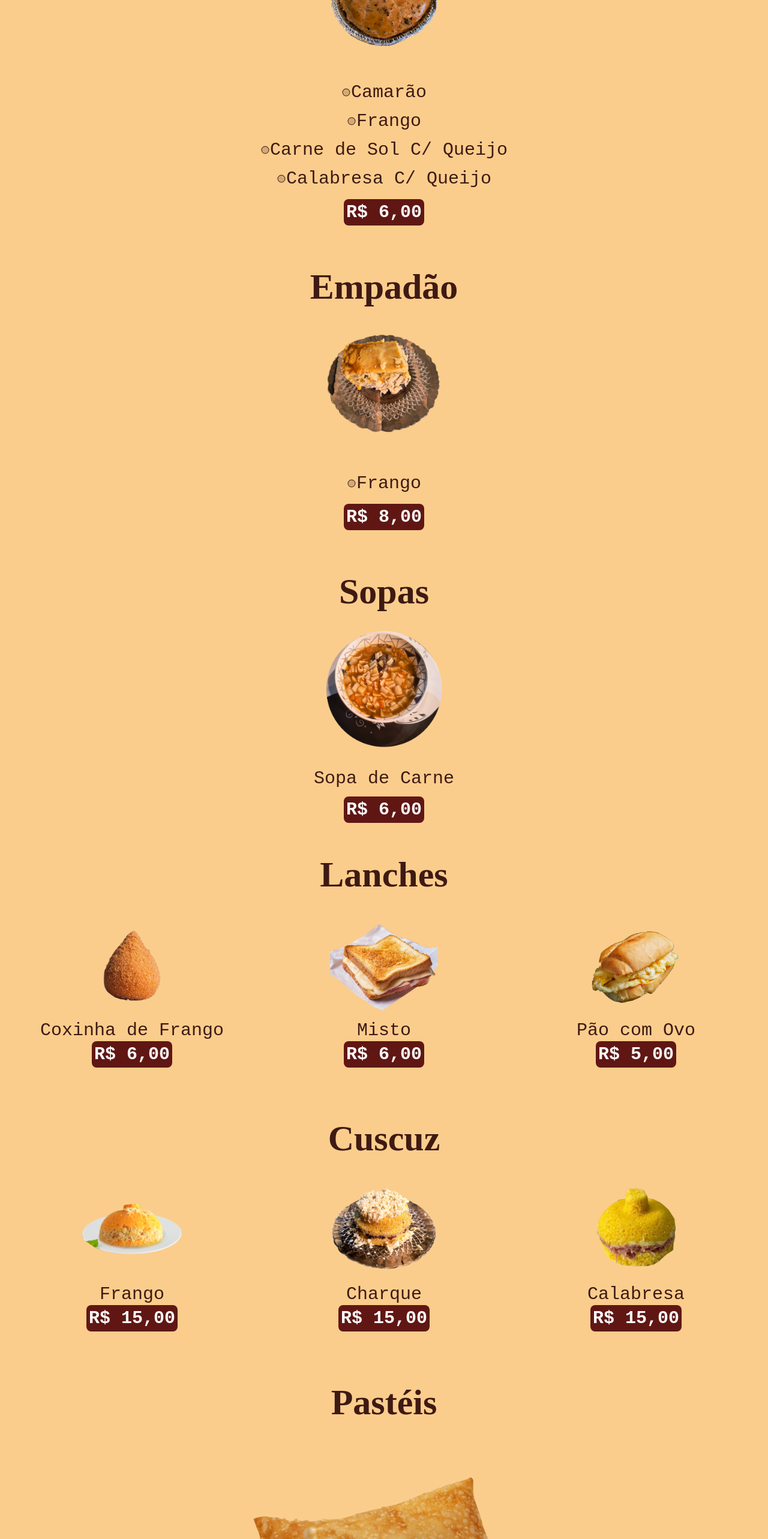
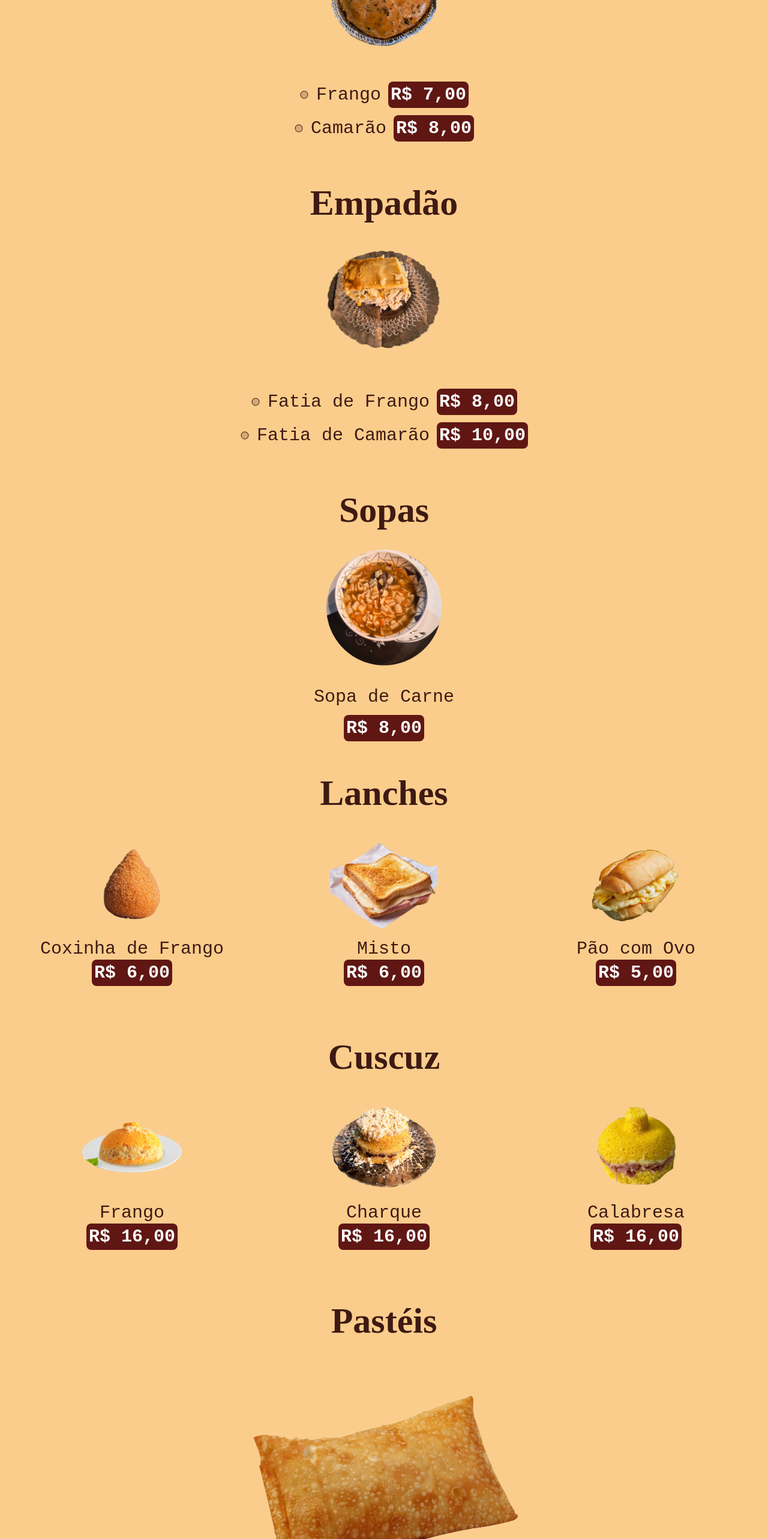
Before and after one commit to sauba/spa-comedoria-emporio-brisa, a Next.js app: page / in a window 1280 px wide. Shown: the part 1060-3626 px from the top of the page at 60% size. Built offline with nearby package versions, Linux system fonts and the light colour scheme.

Commit message:
Update: products price and images

```diff
--- a/src/components/CardapioCuscuz/index.tsx
+++ b/src/components/CardapioCuscuz/index.tsx
@@ -28,7 +28,7 @@ export default function CardapioCuscuz() {
           <Image src={imgCuscuzFrango} width={180} height={180} alt="" className={`mx-auto hover:transition-transform hover:scale-150 hover:cursor-pointer`} priority />
           <div className={`flex flex-col justify-center items-center`}>
             <span className={`text-xl lg:text-2xl xl:text-3xl 2xl:text-4xl font-pt-mono`}>Frango</span>
-            <span className={`text-xl lg:text-2xl xl:text-3xl 2xl:text-4xl p-1 font-pt-mono font-bold rounded-lg bg-own-brown text-zinc-50`}>R$ 15,00</span>
+            <span className={`text-xl lg:text-2xl xl:text-3xl 2xl:text-4xl p-1 font-pt-mono font-bold rounded-lg bg-own-brown text-zinc-50`}>R$ 16,00</span>
           </div>
         </span>
 
@@ -36,7 +36,7 @@ export default function CardapioCuscuz() {
           <Image src={`/cuscuzCharque.svg`} width={180} height={180} alt="" className={`mx-auto hover:transition-transform hover:scale-150 hover:cursor-pointer`} priority />
           <div className={`flex flex-col justify-center items-center`}>
             <span className={`text-xl lg:text-2xl xl:text-3xl 2xl:text-4xl font-pt-mono`}>Charque</span>
-            <span className={`text-xl lg:text-2xl xl:text-3xl 2xl:text-4xl p-1 font-pt-mono font-bold rounded-lg bg-own-brown text-zinc-50`}>R$ 15,00</span>
+            <span className={`text-xl lg:text-2xl xl:text-3xl 2xl:text-4xl p-1 font-pt-mono font-bold rounded-lg bg-own-brown text-zinc-50`}>R$ 16,00</span>
           </div>
         </span>
 
@@ -44,7 +44,7 @@ export default function CardapioCuscuz() {
           <Image src={imgCuscuzCalabresa} width={180} height={180} alt="" className={`mx-auto hover:transition-transform hover:scale-150 hover:cursor-pointer`} priority />
           <div className={`flex flex-col justify-center items-center`}>
             <span className={`text-xl lg:text-2xl xl:text-3xl 2xl:text-4xl font-pt-mono`}>Calabresa</span>
-            <span className={`text-xl lg:text-2xl xl:text-3xl 2xl:text-4xl p-1 font-pt-mono font-bold rounded-lg bg-own-brown text-zinc-50`}>R$ 15,00</span>
+            <span className={`text-xl lg:text-2xl xl:text-3xl 2xl:text-4xl p-1 font-pt-mono font-bold rounded-lg bg-own-brown text-zinc-50`}>R$ 16,00</span>
           </div>
         </span>
       </div>
--- a/src/components/CardapioEmpadao/index.tsx
+++ b/src/components/CardapioEmpadao/index.tsx
@@ -19,34 +19,24 @@ export default function CardapioEmpadas() {
       `} id="empadao">
       <span className={`flex-col justify-center items-center gap-2`}>
         <p className={`text-6xl 2xl:text-8xl pt-14 font-bold`}>Empadão</p>
-        <Image src={`/empadao.svg`} width={200} height={200} className={`mx-auto py-8 hover:transition-transform hover:scale-150 hover:cursor-pointer`} alt="" />
+        <Image src={`/empadaofrango.svg`} width={200} height={200} className={`mx-auto py-8 hover:transition-transform hover:scale-150 hover:cursor-pointer`} alt="" />
       </span>
 
       <div className={`w-full p-4 flex flex-col justify-center items-center gap-4`}>
         <div className={`flex flex-col justify-center items-center gap-3`}>
-          {/* <span className={`w-full flex text-center justify-center xl:justify-center items-center`}>
+
+          <span className={`w-full flex text-center justify-center xl:justify-center items-center gap-3`}>
             <Circle size={16} weight="duotone" />
-            <span className={`text-xl lg:text-2xl xl:text-3xl 2xl:text-4xl font-pt-mono`}>Camarão</span>
-          </span> */}
-
-          <span className={`w-full flex text-center justify-center xl:justify-center items-center`}>
-            <Circle size={16} weight="duotone" />
-            <span className={`text-xl lg:text-2xl xl:text-3xl 2xl:text-4xl font-pt-mono`}>Frango</span>
+            <span className={`text-xl lg:text-2xl xl:text-3xl 2xl:text-4xl font-pt-mono`}>Fatia de Frango</span>
+            <span className={`text-xl lg:text-2xl xl:text-3xl 2xl:text-4xl p-1 font-pt-mono font-bold rounded-lg bg-own-brown text-zinc-50`}>R$ 8,00</span>
           </span>
 
-          {/* <span className={`w-full flex text-center justify-center xl:justify-center items-center`}>
+          <span className={`w-full flex text-center justify-center xl:justify-center items-center gap-3`}>
             <Circle size={16} weight="duotone" />
-            <span className={`text-xl lg:text-2xl xl:text-3xl 2xl:text-4xl font-pt-mono`}>Carne de Sol C/ Queijo</span>
+            <span className={`text-xl lg:text-2xl xl:text-3xl 2xl:text-4xl font-pt-mono`}>Fatia de Camarão</span>
+            <span className={`text-xl lg:text-2xl xl:text-3xl 2xl:text-4xl p-1 font-pt-mono font-bold rounded-lg bg-own-brown text-zinc-50`}>R$ 10,00</span>
           </span>
-
-          <span className={`w-full flex text-center justify-center xl:justify-center items-center`}>
-            <Circle size={16} weight="duotone" />
-            <span className={`text-xl lg:text-2xl xl:text-3xl 2xl:text-4xl font-pt-mono`}>Calabresa C/ Queijo</span>
-          </span> */}
         </div>
-        <span className={`w-full flex text-center justify-center xl:justify-center items-center`}>
-          <span className={`text-xl lg:text-2xl xl:text-3xl 2xl:text-4xl p-1 font-pt-mono font-bold rounded-lg bg-own-brown text-zinc-50`}>R$ 8,00</span>
-        </span>
       </div>
     </div>
   )
--- a/src/components/CardapioEmpadas/index.tsx
+++ b/src/components/CardapioEmpadas/index.tsx
@@ -24,29 +24,18 @@ export default function CardapioEmpadas() {
 
       <div className={`w-full p-4 flex flex-col justify-center items-center gap-4`}>
         <div className={`flex flex-col justify-center items-center gap-3`}>
-          <span className={`w-full flex text-center justify-center xl:justify-center items-center`}>
+          <span className={`w-full flex text-center justify-center xl:justify-center items-center gap-3`}>
+            <Circle size={16} weight="duotone" />
+            <span className={`text-xl lg:text-2xl xl:text-3xl 2xl:text-4xl font-pt-mono`}>Frango</span>
+            <span className={`text-xl lg:text-2xl xl:text-3xl 2xl:text-4xl p-1 font-pt-mono font-bold rounded-lg bg-own-brown text-zinc-50`}>R$ 7,00</span>
+          </span>
+
+          <span className={`w-full flex text-center justify-center xl:justify-center items-center gap-3`}>
             <Circle size={16} weight="duotone" />
             <span className={`text-xl lg:text-2xl xl:text-3xl 2xl:text-4xl font-pt-mono`}>Camarão</span>
-          </span>
-
-          <span className={`w-full flex text-center justify-center xl:justify-center items-center`}>
-            <Circle size={16} weight="duotone" />
-            <span className={`text-xl lg:text-2xl xl:text-3xl 2xl:text-4xl font-pt-mono`}>Frango</span>
-          </span>
-
-          <span className={`w-full flex text-center justify-center xl:justify-center items-center`}>
-            <Circle size={16} weight="duotone" />
-            <span className={`text-xl lg:text-2xl xl:text-3xl 2xl:text-4xl font-pt-mono`}>Carne de Sol C/ Queijo</span>
-          </span>
-
-          <span className={`w-full flex text-center justify-center xl:justify-center items-center`}>
-            <Circle size={16} weight="duotone" />
-            <span className={`text-xl lg:text-2xl xl:text-3xl 2xl:text-4xl font-pt-mono`}>Calabresa C/ Queijo</span>
+            <span className={`text-xl lg:text-2xl xl:text-3xl 2xl:text-4xl p-1 font-pt-mono font-bold rounded-lg bg-own-brown text-zinc-50`}>R$ 8,00</span>
           </span>
         </div>
-        <span className={`w-full flex text-center justify-center xl:justify-center items-center`}>
-          <span className={`text-xl lg:text-2xl xl:text-3xl 2xl:text-4xl p-1 font-pt-mono font-bold rounded-lg bg-own-brown text-zinc-50`}>R$ 6,00</span>
-        </span>
       </div>
     </div>
   )
--- a/src/components/CardapioSopas/index.tsx
+++ b/src/components/CardapioSopas/index.tsx
@@ -23,7 +23,7 @@ export default function CardapioSopas() {
 
       <span className={`w-full flex flex-col text-center justify-center xl:justify-center items-center gap-3`}>
         <span className={`text-xl lg:text-2xl xl:text-3xl 2xl:text-4xl font-pt-mono`}>Sopa de Carne</span>
-        <span className={`text-xl lg:text-2xl xl:text-3xl 2xl:text-4xl p-1 font-pt-mono font-bold rounded-lg bg-own-brown text-zinc-50`}>R$ 6,00</span>
+        <span className={`text-xl lg:text-2xl xl:text-3xl 2xl:text-4xl p-1 font-pt-mono font-bold rounded-lg bg-own-brown text-zinc-50`}>R$ 8,00</span>
       </span>
     </div>
   )
--- a/src/components/CardapioTapiocas/index.tsx
+++ b/src/components/CardapioTapiocas/index.tsx
@@ -43,7 +43,7 @@ export default function CardapioTapiocas() {
         <span className={`w-full flex text-center justify-center xl:justify-center items-center gap-1`}>
           <Circle size={16} weight="duotone" />
           <span className={`text-xl lg:text-2xl xl:text-3xl 2xl:text-4xl font-pt-mono`}>Queijo</span>
-          <span className={`text-xl lg:text-2xl xl:text-3xl 2xl:text-4xl p-1 font-pt-mono font-bold rounded-lg bg-own-brown text-zinc-50`}>R$ 10,00</span>
+          <span className={`text-xl lg:text-2xl xl:text-3xl 2xl:text-4xl p-1 font-pt-mono font-bold rounded-lg bg-own-brown text-zinc-50`}>R$ 12,00</span>
         </span>
 
         <span className={`w-full flex text-center justify-center xl:justify-center items-center gap-1`}>
@@ -61,7 +61,7 @@ export default function CardapioTapiocas() {
         <span className={`w-full flex text-center justify-center xl:justify-center items-center gap-1`}>
           <Circle size={16} weight="duotone" />
           <span className={`text-xl lg:text-2xl xl:text-3xl 2xl:text-4xl font-pt-mono`}>Coco</span>
-          <span className={`text-xl lg:text-2xl xl:text-3xl 2xl:text-4xl p-1 font-pt-mono font-bold rounded-lg bg-own-brown text-zinc-50`}>R$ 10,00</span>
+          <span className={`text-xl lg:text-2xl xl:text-3xl 2xl:text-4xl p-1 font-pt-mono font-bold rounded-lg bg-own-brown text-zinc-50`}>R$ 12,00</span>
         </span>
       </div>
     </div>
```
Also changed, not shown: src/components/CardapioBebibasGeladas/index.tsx (+7 -7 lines), public/empadaofrango.svg (renamed from public/empadao.svg).
